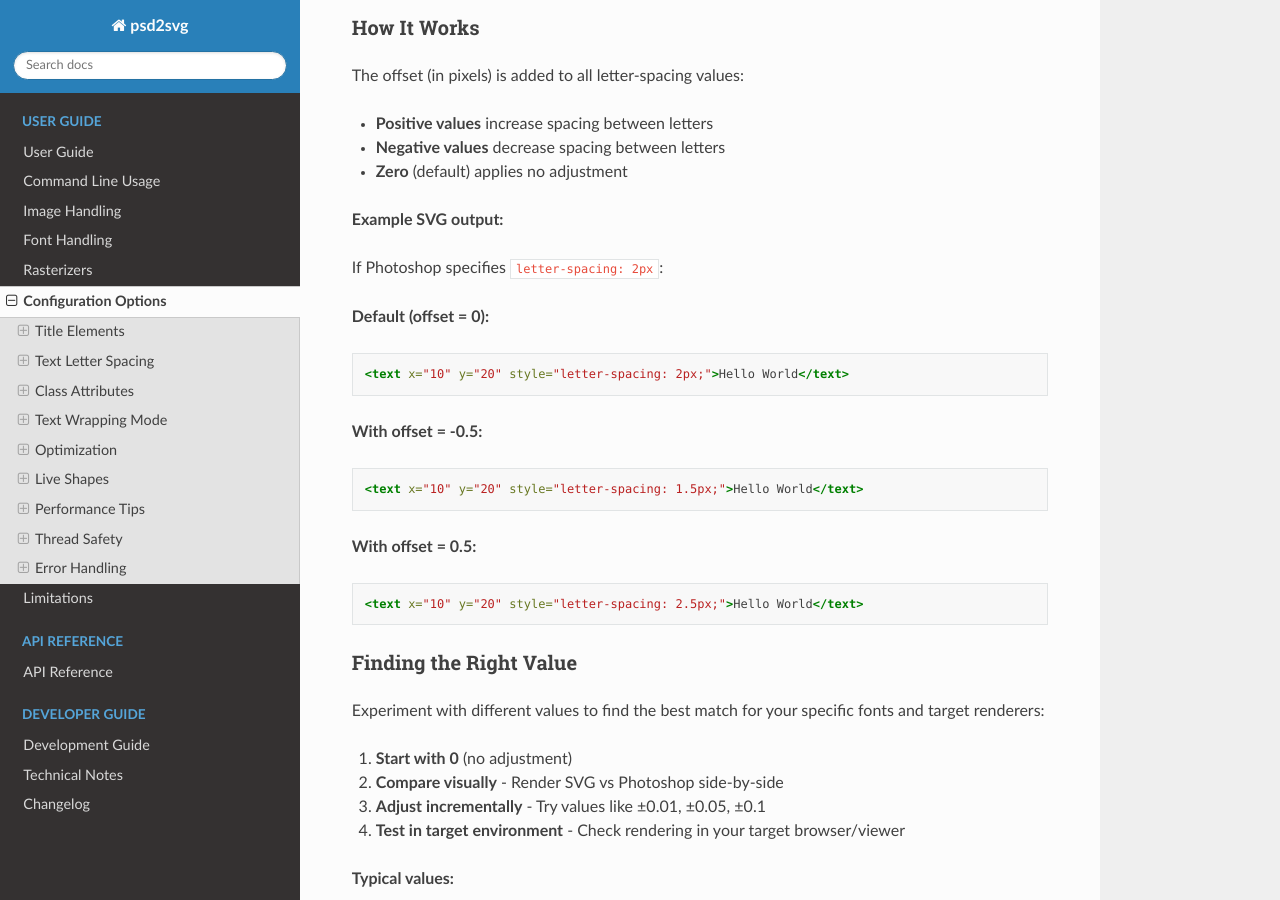
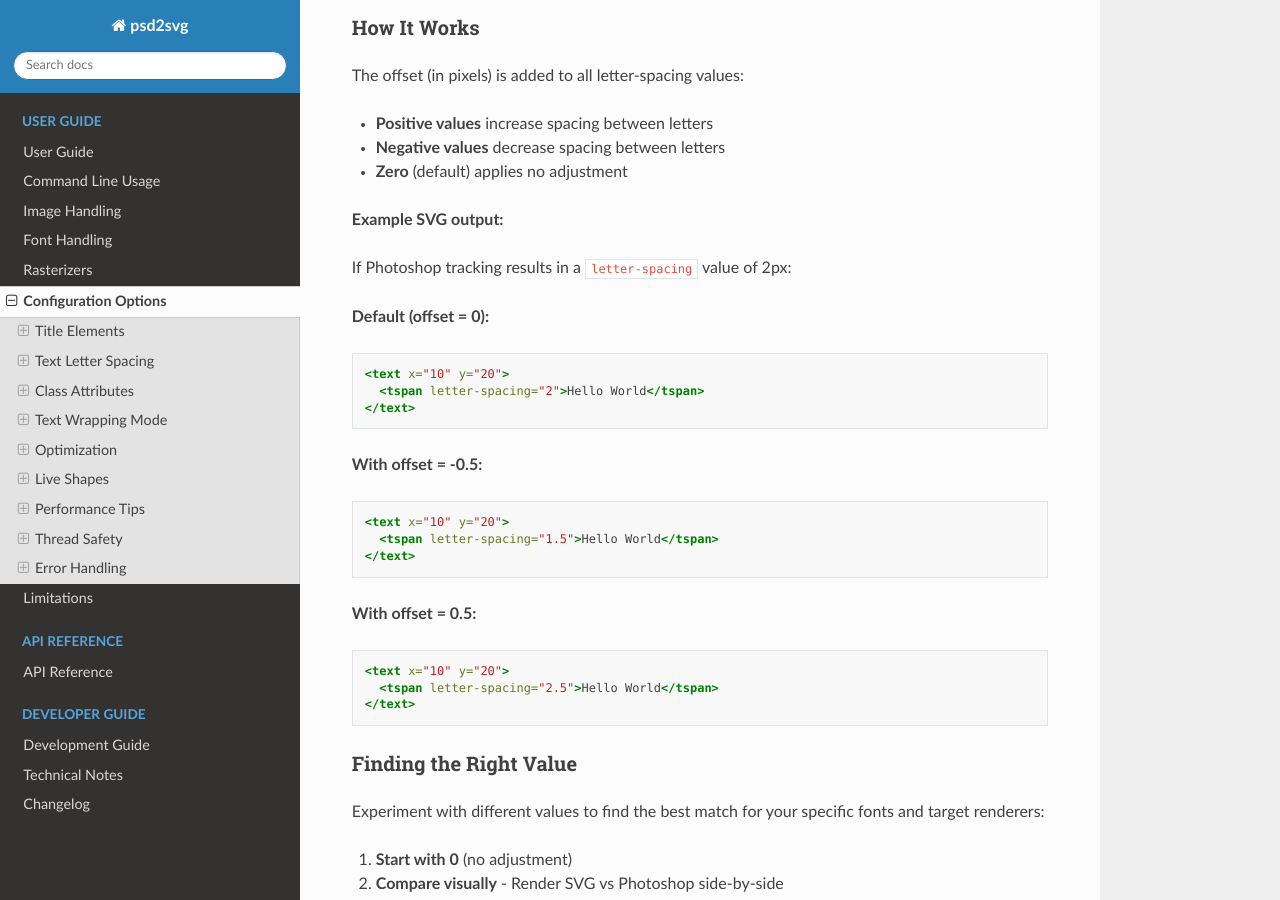
Before and after one commit to kyamagu/psd2svg, a Sphinx documentation site: the page built from docs/configuration.rst, in a window 1280 px wide and 900 px high, scrolled down 2409 px. Built offline with Sphinx 7.4.7 and the Read the Docs theme 3.1.0, drawn with Linux system fonts in a browser that asks for light colours.

Commit message:
Docs: Fix letter-spacing examples to use SVG attribute
Correct the text letter spacing examples to show letter-spacing as an
SVG attribute on <tspan> elements, not as a CSS style property.

The implementation in src/psd2svg/core/text.py:429-436 uses
svg_utils.set_attribute() to set the letter-spacing attribute directly,
not as a style.

Co-Authored-By: Claude <noreply@anthropic.com>

```diff
--- a/docs/configuration.rst
+++ b/docs/configuration.rst
@@ -126,25 +126,31 @@ The offset (in pixels) is added to all letter-spacing values:
 
 **Example SVG output:**
 
-If Photoshop specifies ``letter-spacing: 2px``:
+If Photoshop tracking results in a ``letter-spacing`` value of 2px:
 
 **Default (offset = 0):**
 
 .. code-block:: xml
 
-   <text x="10" y="20" style="letter-spacing: 2px;">Hello World</text>
+   <text x="10" y="20">
+     <tspan letter-spacing="2">Hello World</tspan>
+   </text>
 
 **With offset = -0.5:**
 
 .. code-block:: xml
 
-   <text x="10" y="20" style="letter-spacing: 1.5px;">Hello World</text>
+   <text x="10" y="20">
+     <tspan letter-spacing="1.5">Hello World</tspan>
+   </text>
 
 **With offset = 0.5:**
 
 .. code-block:: xml
 
-   <text x="10" y="20" style="letter-spacing: 2.5px;">Hello World</text>
+   <text x="10" y="20">
+     <tspan letter-spacing="2.5">Hello World</tspan>
+   </text>
 
 Finding the Right Value
 ~~~~~~~~~~~~~~~~~~~~~~~
```
